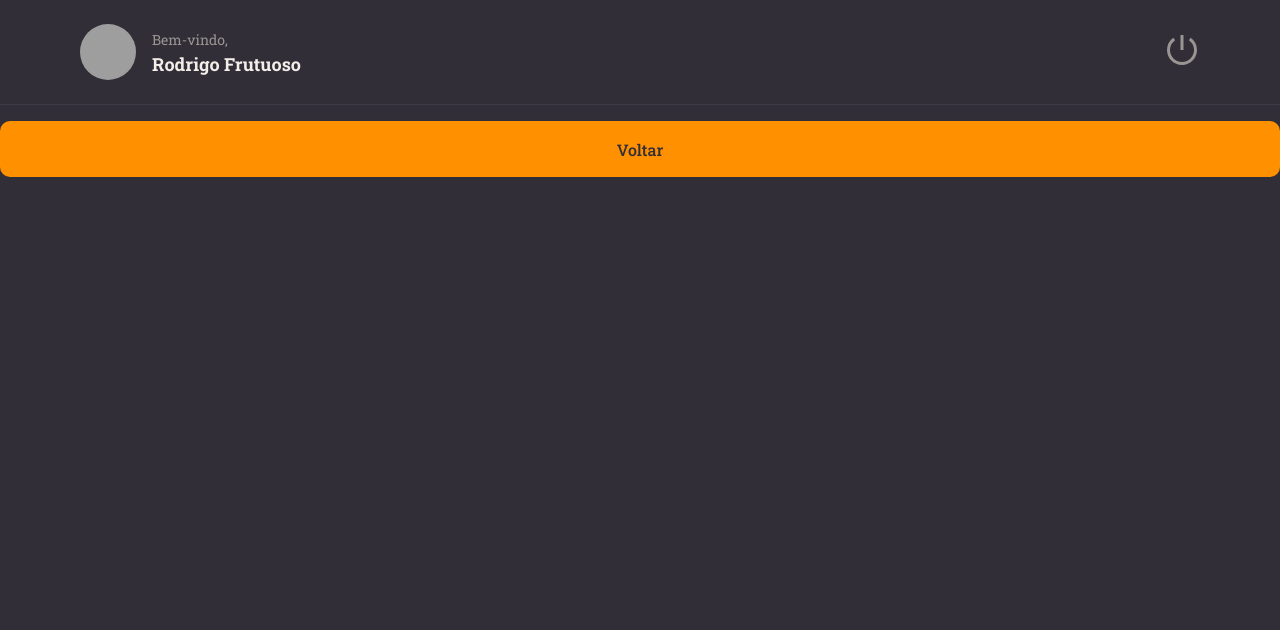
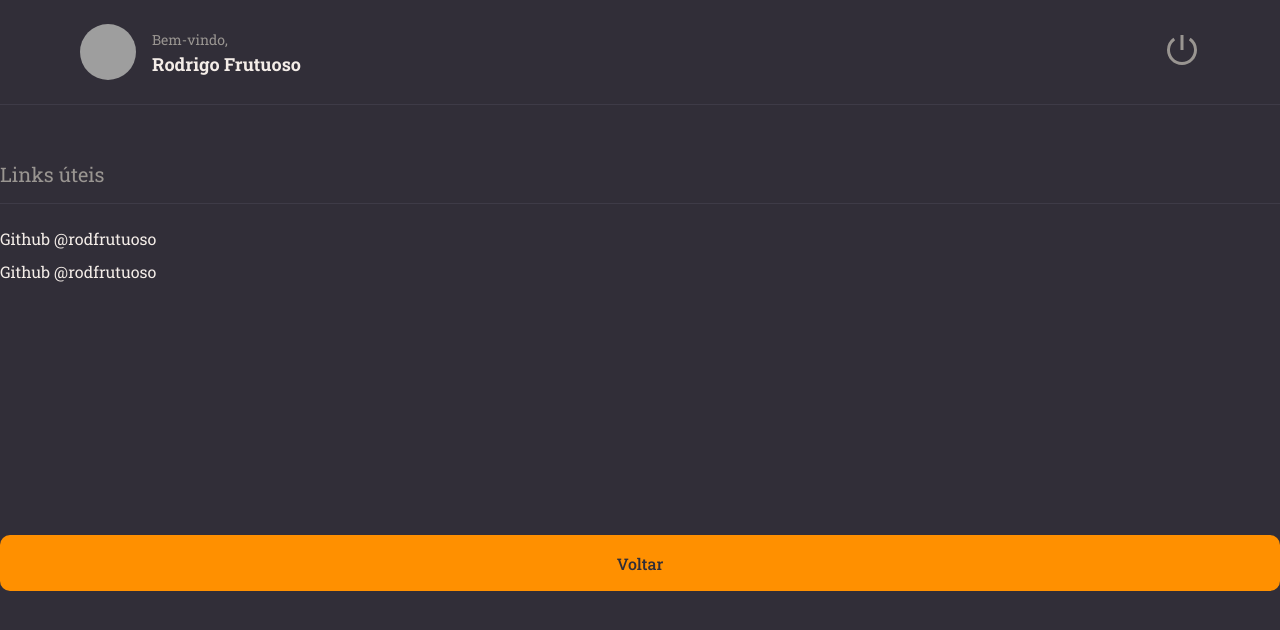
Before and after one commit to rodfrutuoso/Notes, a React (Vite) app: page / in a window 1280 px wide. Shown: the top 630 px of the page. Built offline with nearby package versions, Linux system fonts and the light colour scheme; grey boxes are pictures that could not be loaded.

Commit message:
feito a sessão no details

```diff
--- /dev/null
+++ b/src/components/Section/index.jsx
@@ -0,0 +1,11 @@
+import { Container } from "./styles";
+
+export function Section({title, children}){
+    return(
+        <Container>
+            <h2>{title}</h2>
+            {children}
+        </Container>
+
+    )
+}
--- /dev/null
+++ b/src/components/Section/styles.js
@@ -0,0 +1,18 @@
+import styled from "styled-components";
+
+export const Container = styled.section`
+    margin: 56px 0 28px;
+
+    >h2{
+        border-bottom-width: 1px;
+        border-bottom-style: solid;
+        border-bottom-color: ${({theme})=>theme.COLORS.BACKGROUND_700};
+
+        padding-bottom: 16px;
+        margin-bottom: 24px;
+
+        color: ${({theme})=>theme.COLORS.GRAY_100};
+        font-size: 20px;
+        font-weight: 400;
+    }
+`
--- a/src/pages/Details/index.jsx
+++ b/src/pages/Details/index.jsx
@@ -1,12 +1,23 @@
-import { Container } from "./styles";
+import { Container, Links } from "./styles";
 import { Button } from "../../components/Button";
 import { Header } from "../../components/Header";
+import { Section } from "../../components/Section";
 
 export function Details() {
   return (
     <Container>
-      <Header/>
-      <Button title = "Voltar"/>
+      <Header />
+      <Section title="Links úteis">
+        <Links>
+          <li>
+            <a href="https://github.com/rodfrutuoso" target="_blank">Github @rodfrutuoso</a>
+          </li>
+          <li>
+            <a href="https://github.com/rodfrutuoso" target="_blank">Github @rodfrutuoso</a>
+          </li>
+        </Links>
+      </Section>
+      <Button title="Voltar" />
     </Container>
   )
 }
--- a/src/pages/Details/styles.js
+++ b/src/pages/Details/styles.js
@@ -10,3 +10,15 @@
     "header"
     "content" ;
 `
+
+export const Links = styled.ul`
+    list-style: none;
+
+    >li{
+        margin-top: 12px;
+
+        a{
+            color: ${({theme})=>theme.COLORS.WHITE};
+        }
+    }
+`
```
